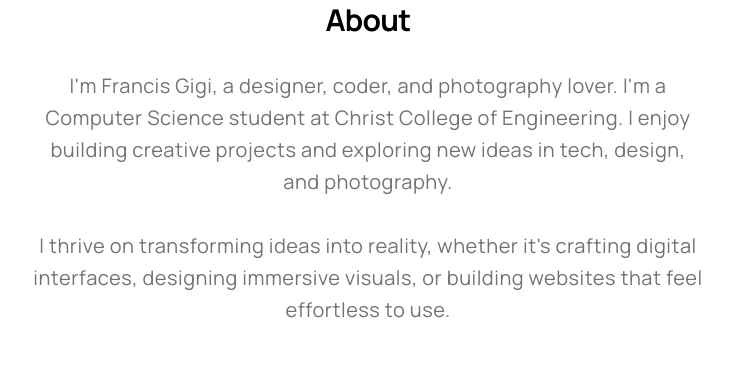
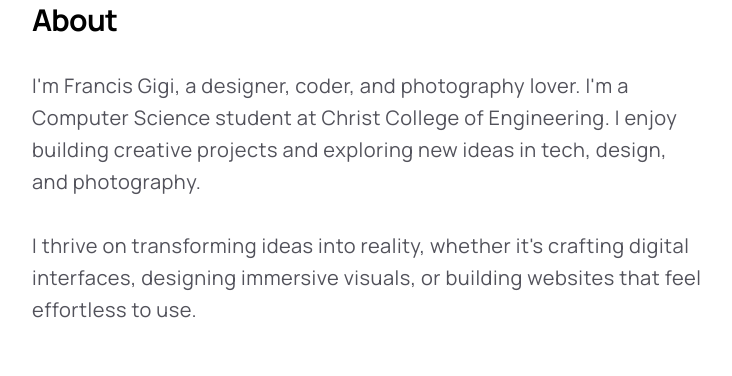
Before and after one commit to fraansea/my-portfolio, a React (Vite) app: page / in a window 1280 px wide. Shown: the part 808-1184 px from the top of the page, without its empty margins (272-1004 px from the left). Built offline with nearby package versions, Linux system fonts and the light colour scheme.

Commit message:
Update about component

```diff
--- a/src/components/About.tsx
+++ b/src/components/About.tsx
@@ -2,14 +2,14 @@ import React from 'react';
 
 export const About: React.FC = () => {
   return (
-    <section className="flex flex-col items-center text-center max-w-[1440px] mx-auto">
+    <section className="flex flex-col   max-w-[1440px] mx-auto">
       <h2 className="text-black text-3xl font-bold font-manrope leading-tight tracking-tight mt-20 mb-8">
         About
       </h2>
-      <p className="text-[rgba(90,90,90,0.85)] text-xl font-normal font-manrope leading-8 tracking-wide max-w-2xl mx-auto mb-8">
+      <p className="text-zinc-600 text-xl font-normal font-manrope leading-8 tracking-wide max-w-2xl mx-auto mb-8">
         I'm Francis Gigi, a designer, coder, and photography lover. I'm a Computer Science student at Christ College of Engineering. I enjoy building creative projects and exploring new ideas in tech, design, and photography.
       </p>
-      <p className="text-[rgba(90,90,90,0.85)] text-xl font-normal font-manrope leading-8 tracking-wide max-w-2xl mx-auto mb-12">
+      <p className="text-zinc-600 text-xl font-normal font-manrope leading-8 tracking-wide max-w-2xl mx-auto mb-12">
         I thrive on transforming ideas into reality, whether it's crafting digital interfaces, designing immersive visuals, or building websites that feel effortless to use.
       </p>
 
```
